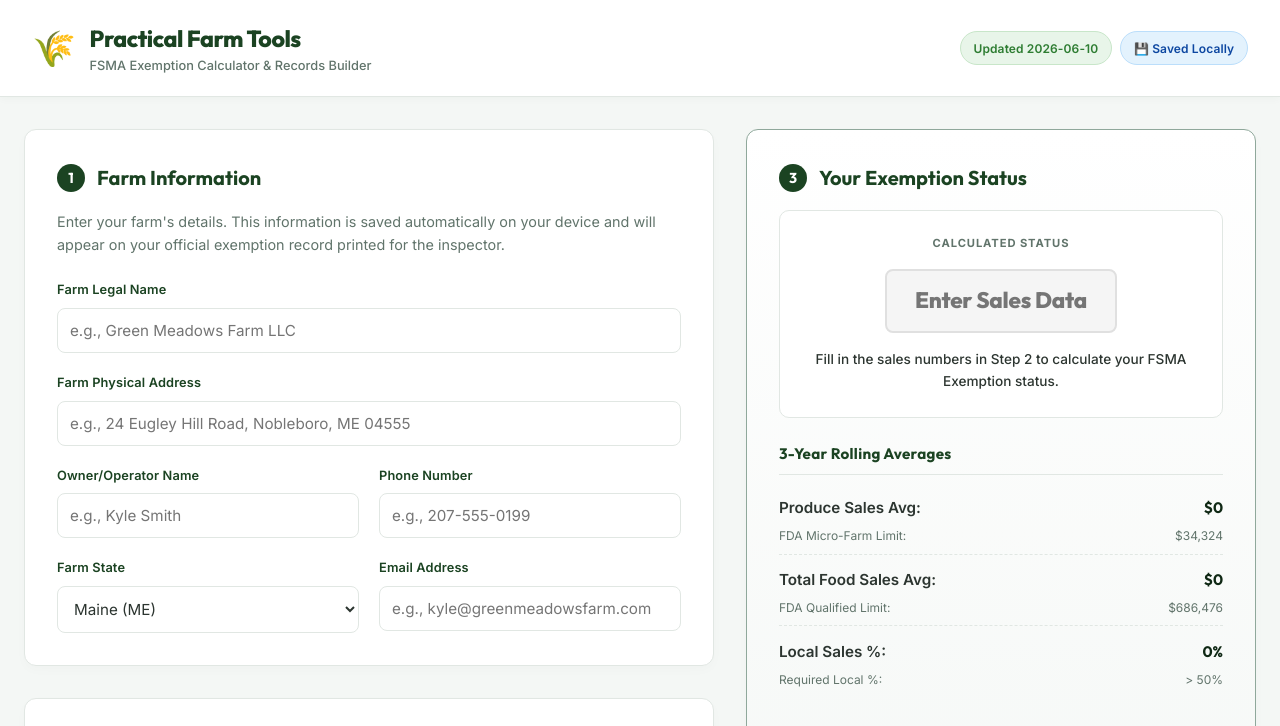
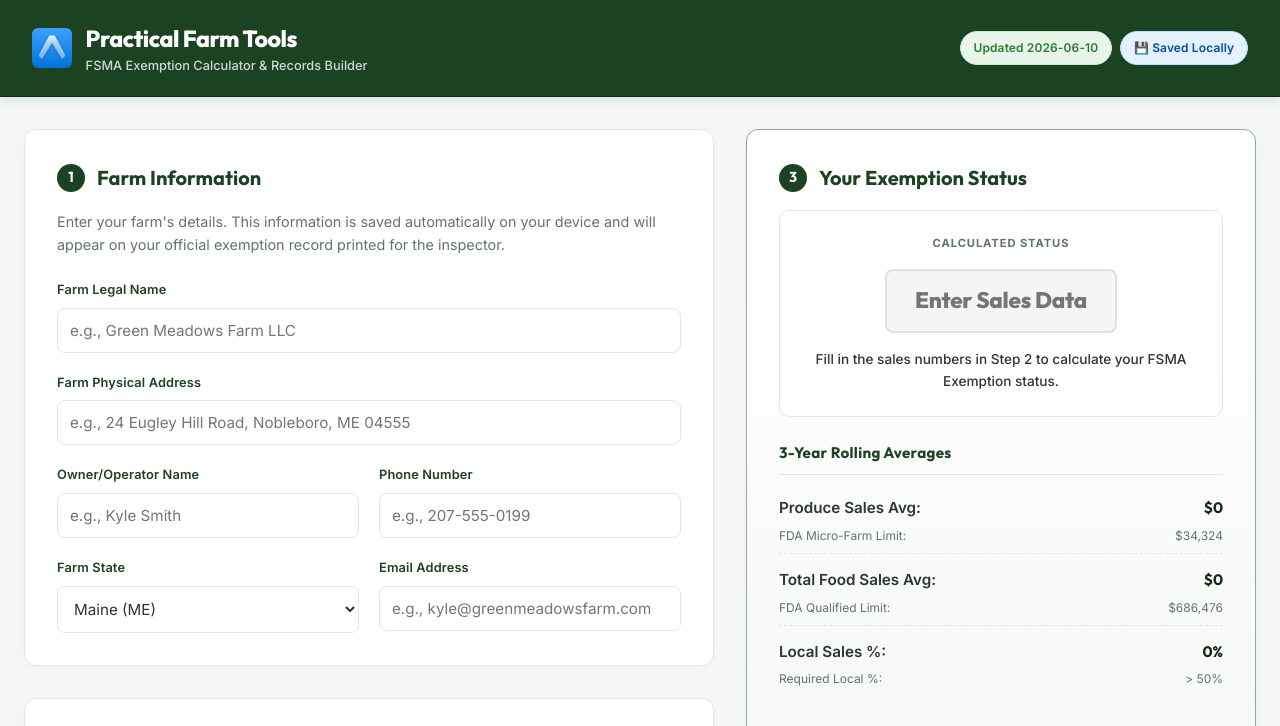
Before and after one commit to PracticalFarmTools/fsma-calculator-2026, a plain HTML site: page fsma-exemption-calculator/index.html in a window 1280 px wide. Shown: the top 726 px of the page. Drawn offline with Linux system fonts and the light colour scheme.

Commit message:
style: swap header colors, replace emoji logo with plant image, and simplify Card 4 recordkeeping guidelines by removing IRS references

```diff
--- a/fsma-exemption-calculator/app.js
+++ b/fsma-exemption-calculator/app.js
@@ -467,7 +467,7 @@ function calculateExemption() {
           <ol style="margin-left: 1.15rem; margin-top: 0.35rem; font-size: 0.78rem; display: flex; flex-direction: column; gap: 0.2rem; line-height: 1.4;">
             <li>Click <strong>Print / Save Exemption Record</strong> below to generate your record.</li>
             <li>Sign and date the printed annual written determination.</li>
-            <li>File it alongside your Schedule F tax returns or sales logs (retain for at least 3 years).</li>
+            <li>File it alongside your sales logs or farm records (retain for at least 3 years).</li>
             <li><strong>Labeling Rule (21 CFR § 112.6):</strong> Ensure your farm name and physical address are prominently shown at your farmstand, market placard, invoices, or produce labels.</li>
           </ol>
         `;
--- a/fsma-exemption-calculator/index.html
+++ b/fsma-exemption-calculator/index.html
@@ -23,7 +23,7 @@
     <header class="app-header">
       <div class="header-content">
         <div class="logo-area">
-          <span class="logo-emoji">🌾</span>
+          <img src="icon-192.png" alt="Practical Farm Tools Logo" class="logo-image">
           <div>
             <h1>Practical Farm Tools</h1>
             <p class="tagline">FSMA Exemption Calculator & Records Builder</p>
@@ -383,11 +383,11 @@
               </p>
             </div>
             <div class="helper-bullet">
-              <div class="bullet-title">IRS Schedule F Bookkeeping Mappings</div>
-              <p>To verify compliance for an inspector using your tax records:
-                <br>• <strong>Gross Produce Sales</strong>: Extract produce-only sales from <strong>Schedule F (Line 2)</strong>. Do not use the total Line 2 if your farm raises non-produce products like livestock, dairy, or wool.
-                <br>• <strong>Total Food Sales</strong>: Sum raised food product sales from <strong>Line 2</strong> and resold food product sales from <strong>Line 1b</strong>. Subtract non-food items (e.g., timber, wool, or flowers). Note that animal feed (such as hay and silage) <strong>must</strong> be included.
-                <br>• <strong>Qualified End-User Sales</strong>: Sum direct-to-consumer sales (CSA, farmers' markets, farmstand) and sales to local retailers/restaurants located in-state or within 275 miles. <strong>Do not include sales to distributors, brokers, or packers</strong>.
+              <div class="bullet-title">Exemption Recordkeeping & Bookkeeping Guidelines</div>
+              <p>To verify compliance for an inspector using your farm records:
+                <br>• <strong>Gross Produce Sales</strong>: All sales of raw, fresh agricultural produce (fruits, vegetables, herbs, sprouts, nuts). Do not include sales of non-produce products like livestock, poultry, dairy, grain, or hay.
+                <br>• <strong>Total Food Sales</strong>: All sales of food products for human or animal consumption. This includes raw produce, processed food, livestock feed (such as hay/silage), dairy, eggs, and grain. Subtract non-food items like timber, wool, ornamental plants, or flowers.
+                <br>• <strong>Qualified End-User Sales</strong>: Sales of food products directly to the consumer (via CSA, farmers' markets, farmstands, online direct sales) or to local restaurants or retail food establishments located in the same state/territory or within 275 miles.
               </p>
             </div>
             <div class="helper-footer">
--- a/fsma-exemption-calculator/styles.css
+++ b/fsma-exemption-calculator/styles.css
@@ -52,13 +52,13 @@ body {
 
 /* Header Styles */
 .app-header {
-  background-color: var(--bg-white);
-  border-bottom: 1px solid var(--border-color);
+  background-color: var(--primary-green);
+  border-bottom: 1px solid var(--primary-green-dark);
   padding: 1.25rem 2rem;
   position: sticky;
   top: 0;
   z-index: 100;
-  box-shadow: 0 2px 8px rgba(27, 67, 34, 0.03);
+  box-shadow: 0 3px 10px rgba(15, 40, 20, 0.12);
 }
 
 .header-content {
@@ -77,21 +77,24 @@ body {
   gap: 0.85rem;
 }
 
-.logo-emoji {
-  font-size: 2.2rem;
+.logo-image {
+  width: 40px;
+  height: 40px;
+  object-fit: contain;
+  border-radius: 6px;
 }
 
 .logo-area h1 {
   font-family: var(--font-title);
   font-size: 1.45rem;
   font-weight: 800;
-  color: var(--primary-green);
+  color: var(--bg-white);
   letter-spacing: -0.02em;
 }
 
 .tagline {
   font-size: 0.8rem;
-  color: var(--text-muted);
+  color: rgba(255, 255, 255, 0.8);
   font-weight: 500;
   margin-top: -0.1rem;
 }
```
